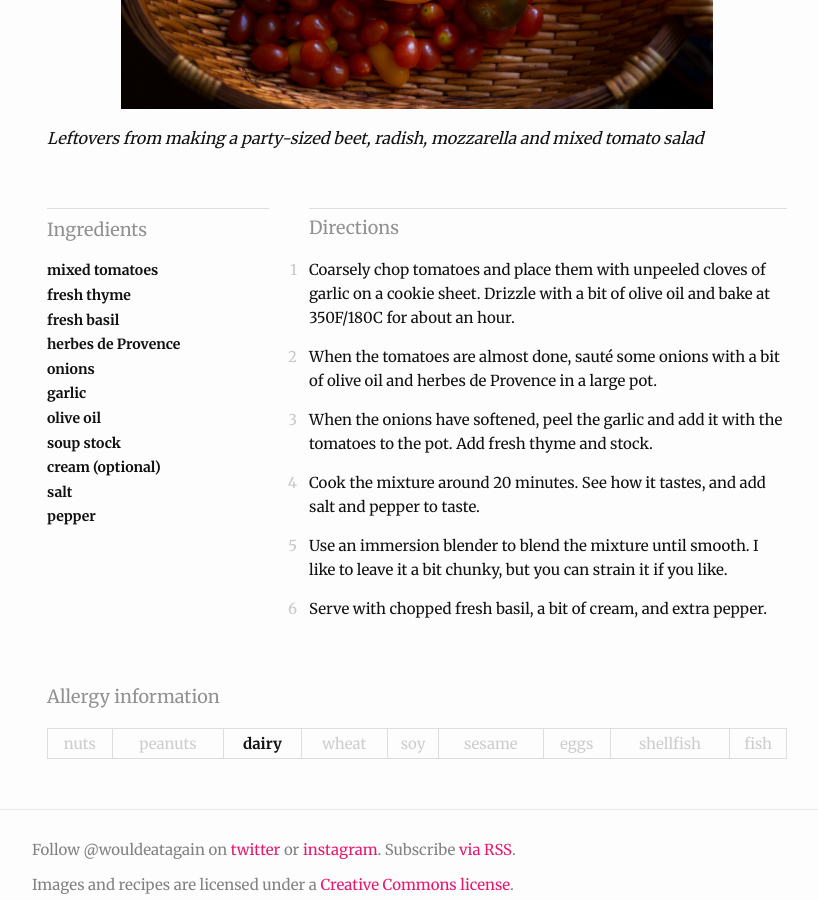
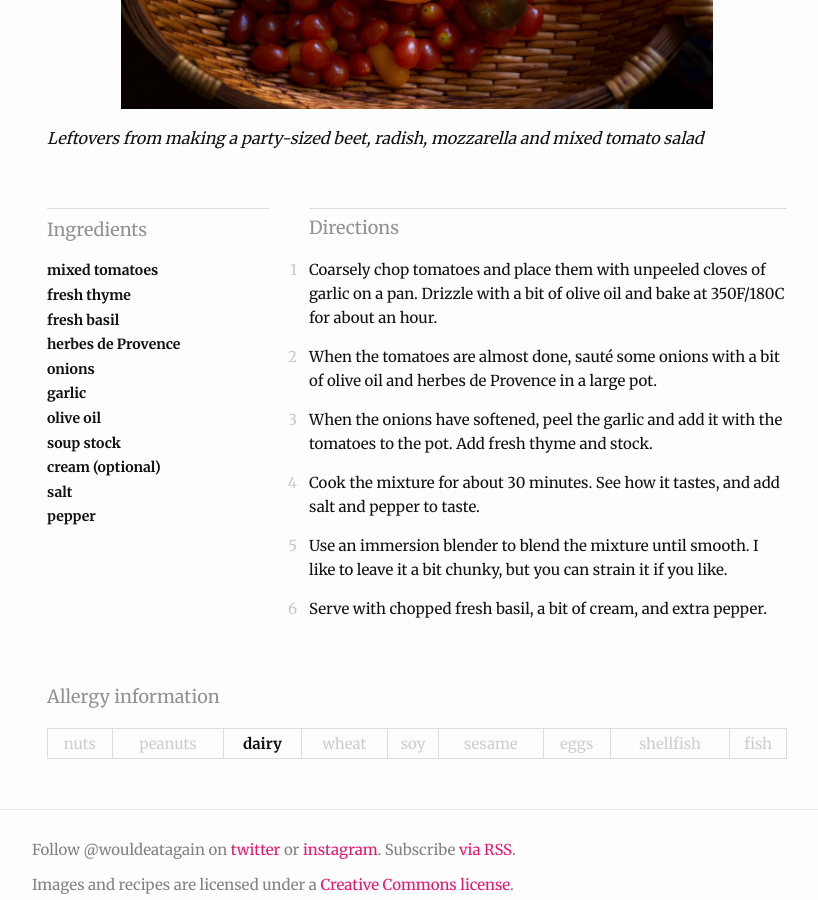
Before and after one commit to k88hudson/wouldeatagain, a Jekyll site: the page built from _posts/2016-09-05-end-of-summer-tomato-soup.markdown, in a window 1280 px wide and 900 px high, scrolled down 1826 px. Shown: the whole window, without its empty margins (223-1041 px from the left). Built offline with Jekyll 4.4.1, drawn with Linux system fonts in a browser that asks for light colours; some web fonts are replaced.

Commit message:
minor text fixes

```diff
--- a/_posts/2016-09-05-end-of-summer-tomato-soup.markdown
+++ b/_posts/2016-09-05-end-of-summer-tomato-soup.markdown
@@ -21,10 +21,10 @@ ingredients:
 allergy_info:
   - dairy
 directions: |
-  1. Coarsely chop tomatoes and place them with unpeeled cloves of garlic on a cookie sheet. Drizzle with a bit of olive oil and bake at 350F/180C for about an hour.
+  1. Coarsely chop tomatoes and place them with unpeeled cloves of garlic on a pan. Drizzle with a bit of olive oil and bake at 350F/180C for about an hour.
   2. When the tomatoes are almost done, sauté some onions with a bit of olive oil and herbes de Provence in a large pot.
   3. When the onions have softened, peel the garlic and add it with the tomatoes to the pot. Add fresh thyme and  stock.
-  4. Cook the mixture around 20 minutes. See how it tastes, and add salt and pepper to taste.
+  4. Cook the mixture for about 30 minutes. See how it tastes, and add salt and pepper to taste.
   5. Use an immersion blender to blend the mixture until smooth. I like to leave it a bit chunky, but you can strain it if you like.
   6. Serve with chopped fresh basil, a bit of cream, and extra pepper.
 
```
